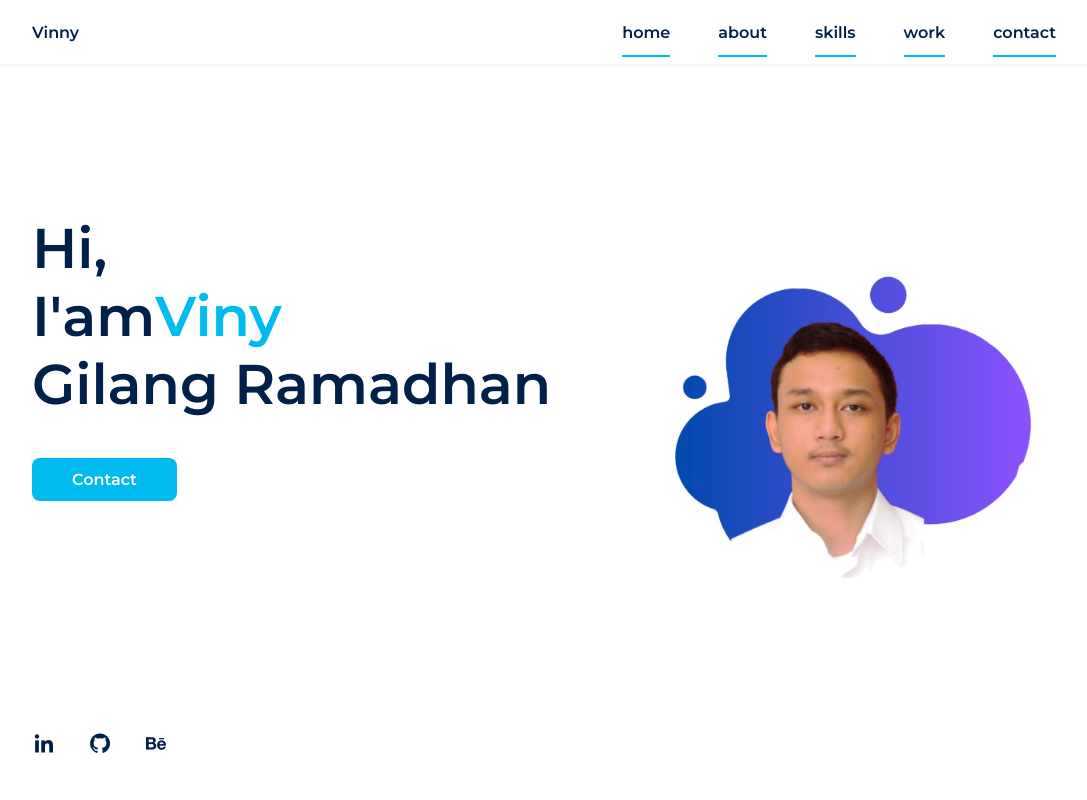
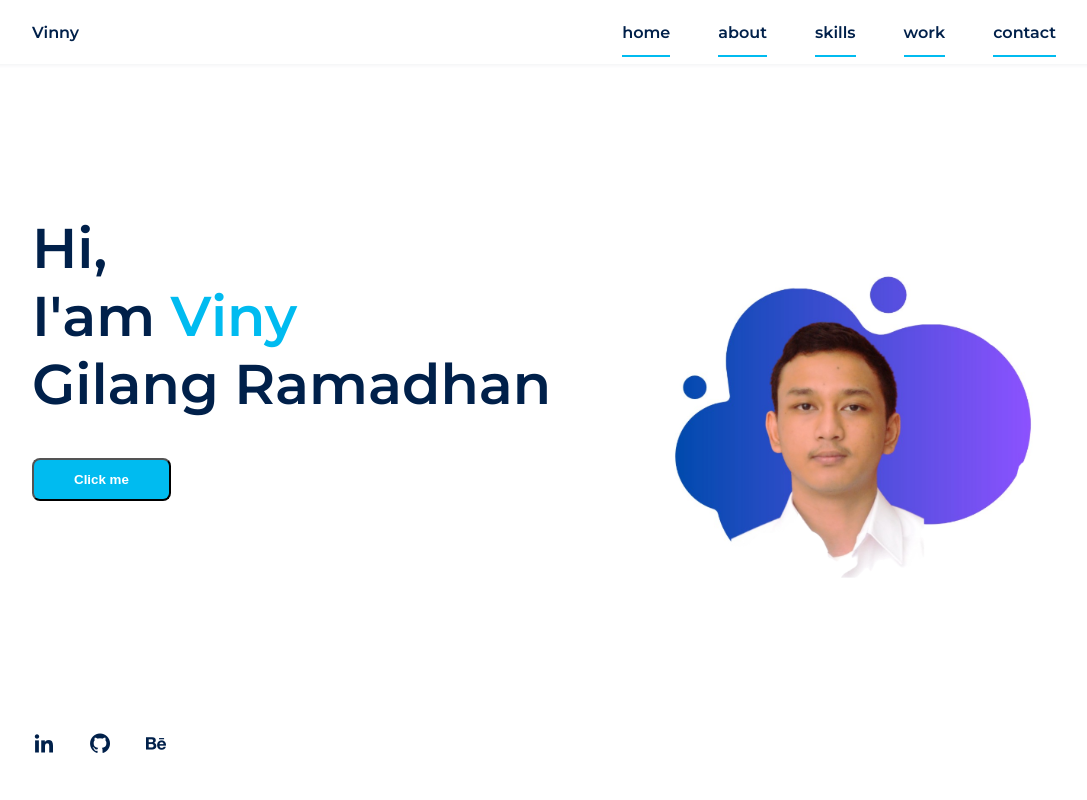
Before and after one commit to gilangviny/DTI-Task, a React (Create React App) app: page / in a window 1280 px wide. Shown: the top 800 px of the page, without its empty margins (96-1183 px from the left). Built offline with nearby package versions, Linux system fonts and the light colour scheme.

Commit message:
update home.js using use state
use state untuk menampilkan nama dan merubah menjadi huruf kapital

```diff
--- a/src/pages/home.js
+++ b/src/pages/home.js
@@ -1,10 +1,17 @@
+/* eslint-disable react/no-unescaped-entities */
 /* eslint-disable jsx-a11y/control-has-associated-label */
 /* eslint-disable jsx-a11y/anchor-is-valid */
-import React from 'react';
+import React, { useState } from 'react';
 import '../index.css';
 
 const Home = () => {
+  const [sureName, setSureName] = useState('Gilang Ramadhan');
   const listIcon = ['bx bxl-linkedin', 'bx bxl-github', 'bx bxl-behance'];
+
+  function handleClickName() {
+    setSureName('GILANG RAMADHAN');
+  }
+
   return (
     <section className="home bd-grid" id="home">
       <div className="home__data">
@@ -12,13 +19,13 @@ const Home = () => {
           Hi,
           <br />
           I'am
-          <span className="home__title-color">Viny</span>
+          <span className="home__title-color"> Viny</span>
           <br />
-          Gilang Ramadhan
+          {sureName}
         </h1>
-        <a href="#" className="button">
-          Contact
-        </a>
+        <button className="button" type="button" onClick={handleClickName}>
+          Click me
+        </button>
       </div>
 
       <div className="home__social">
```
